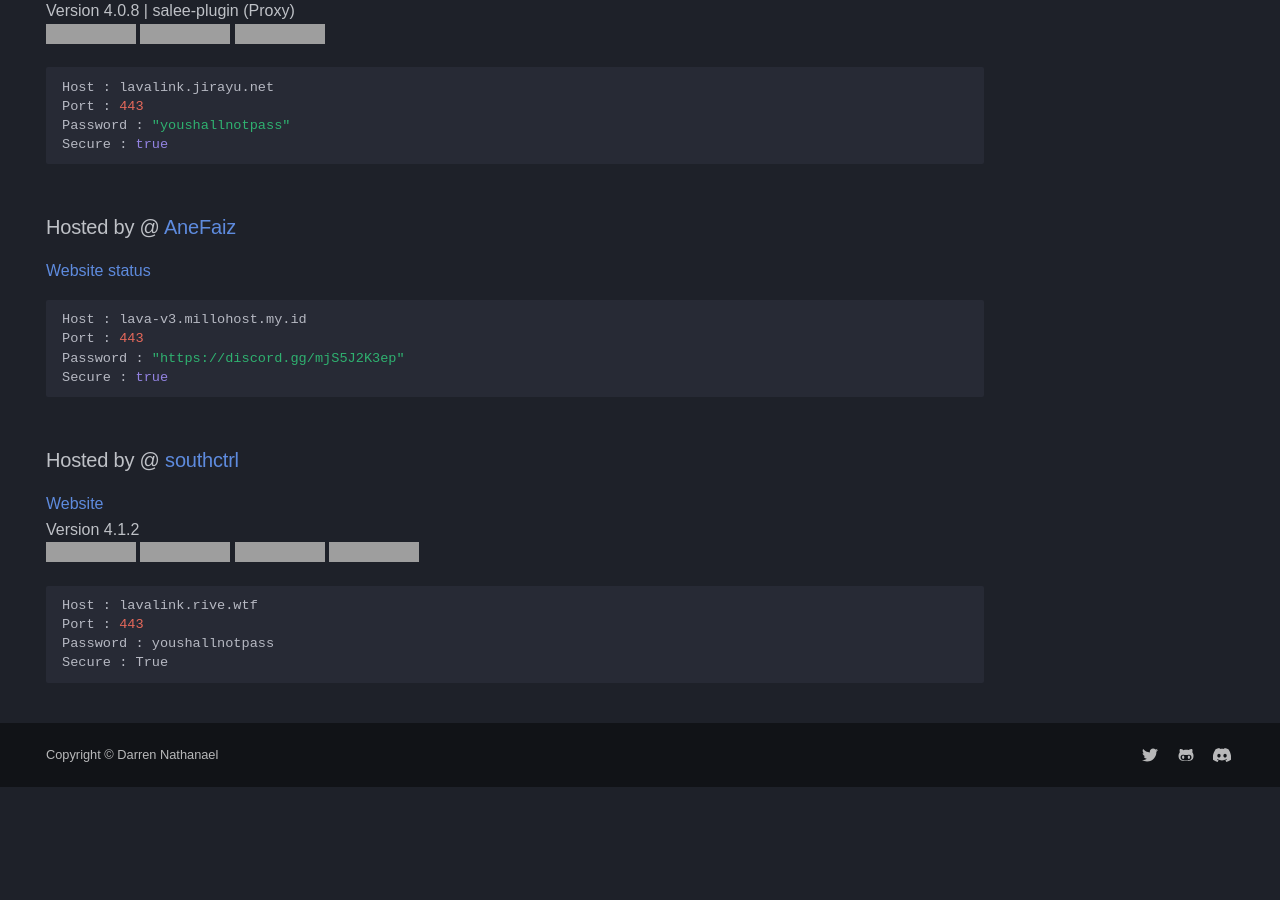
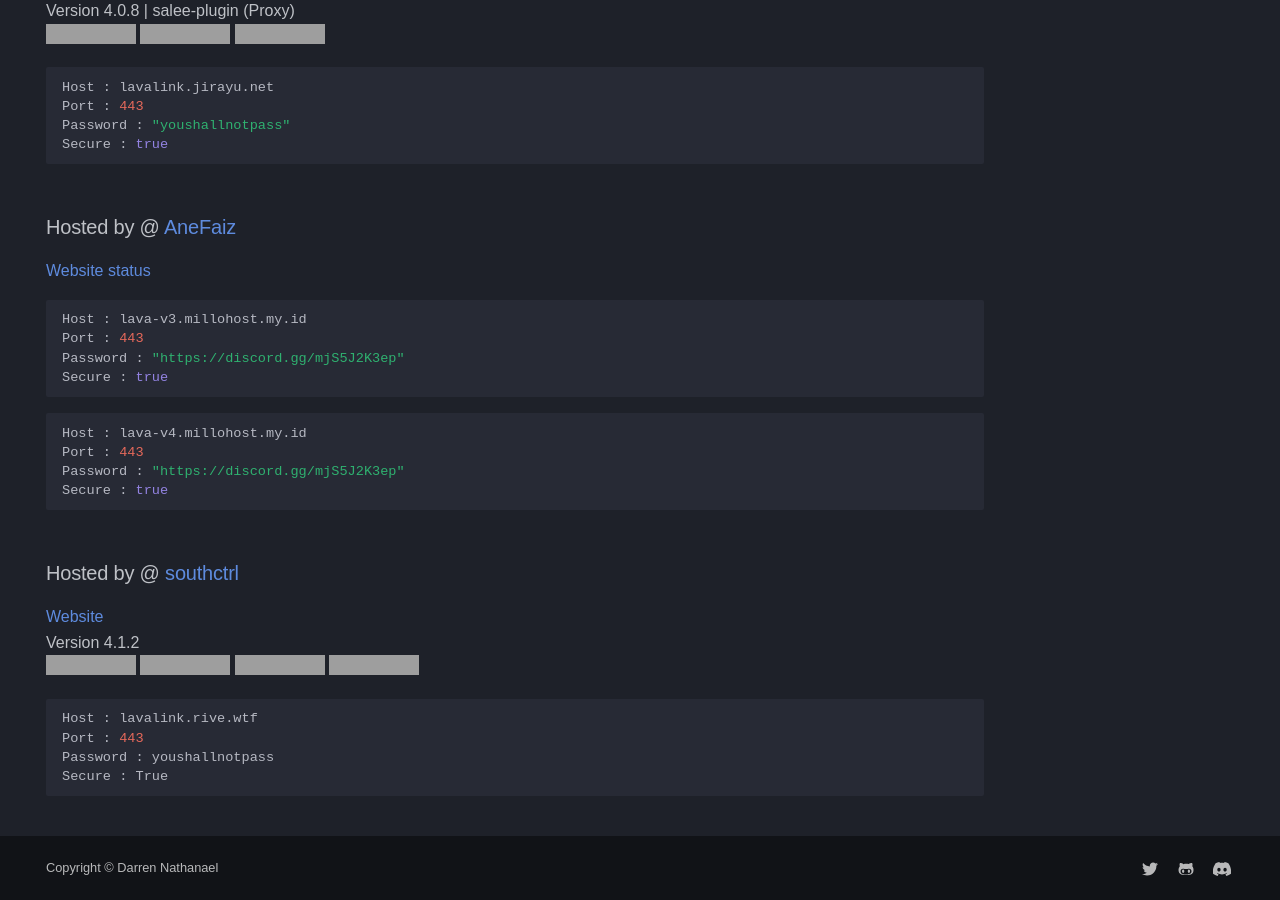
Before and after one commit to DarrenOfficial/lavalink-list, an MkDocs documentation site: the page built from docs/SSL/Lavalink-SSL.md, in a window 1280 px wide and 900 px high, scrolled down 1085 px, cut to the strip 0-900 px from the top of the window. Built offline with MkDocs 1.6.1 and Material for MkDocs 9.7.7, drawn with Linux system fonts in a browser that asks for light colours; some web fonts are replaced; comment, search, counter and statistics services are not loaded; a style sheet for code colours, icons or effects is not loaded; before the commit the page ends 1872 px from its top, so only the background shows below that; grey boxes are pictures that could not be loaded.

Commit message:
Add Lavalink SSL
Added configuration block for Lavalink SSL settings.

````diff
--- a/docs/SSL/Lavalink-SSL.md
+++ b/docs/SSL/Lavalink-SSL.md
@@ -69,6 +69,12 @@ Port : 443
 Password : "https://discord.gg/mjS5J2K3ep"
 Secure : true
 ```
+```bash
+Host : lava-v4.millohost.my.id
+Port : 443
+Password : "https://discord.gg/mjS5J2K3ep"
+Secure : true
+```
 
 ### Hosted by @ [southctrl](https://discord.com/users/1252001166703853588)
 [Website](https://rive.wtf) <br />
````
